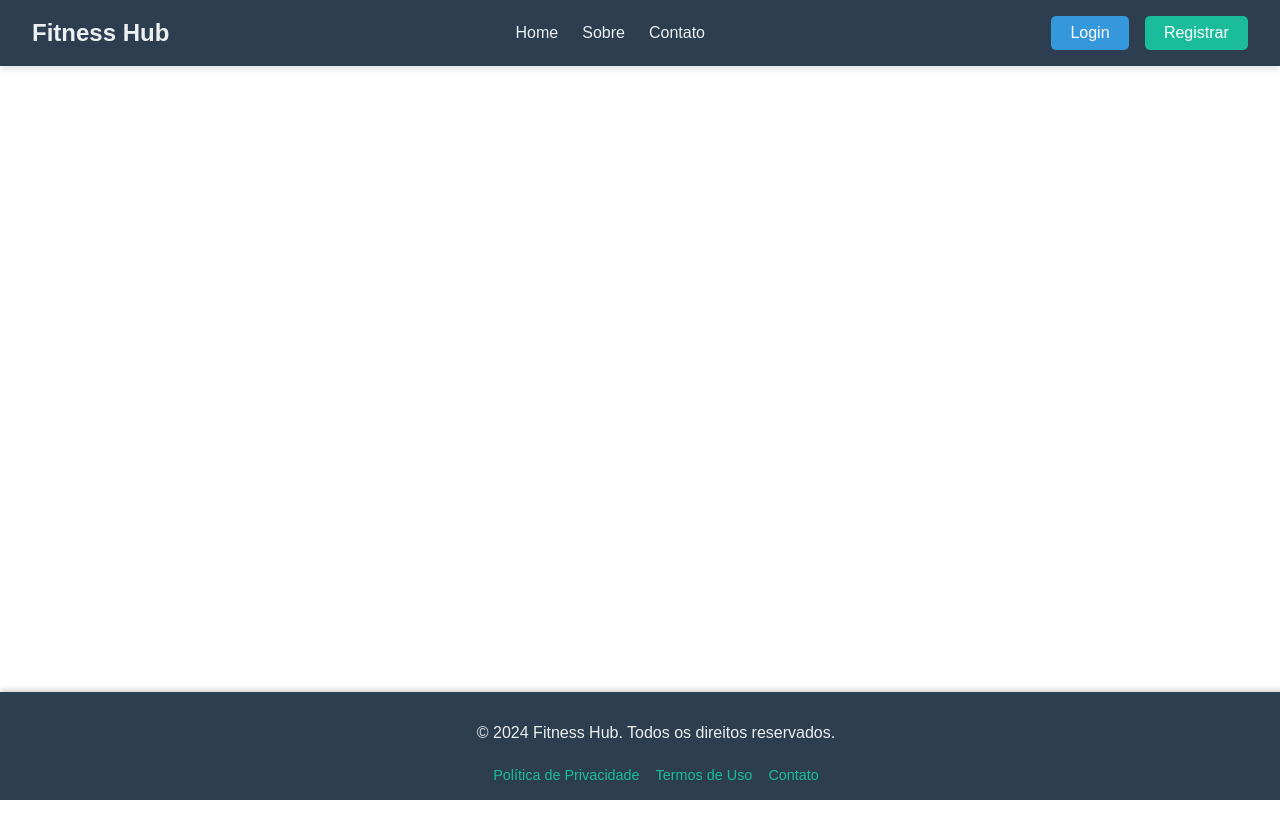
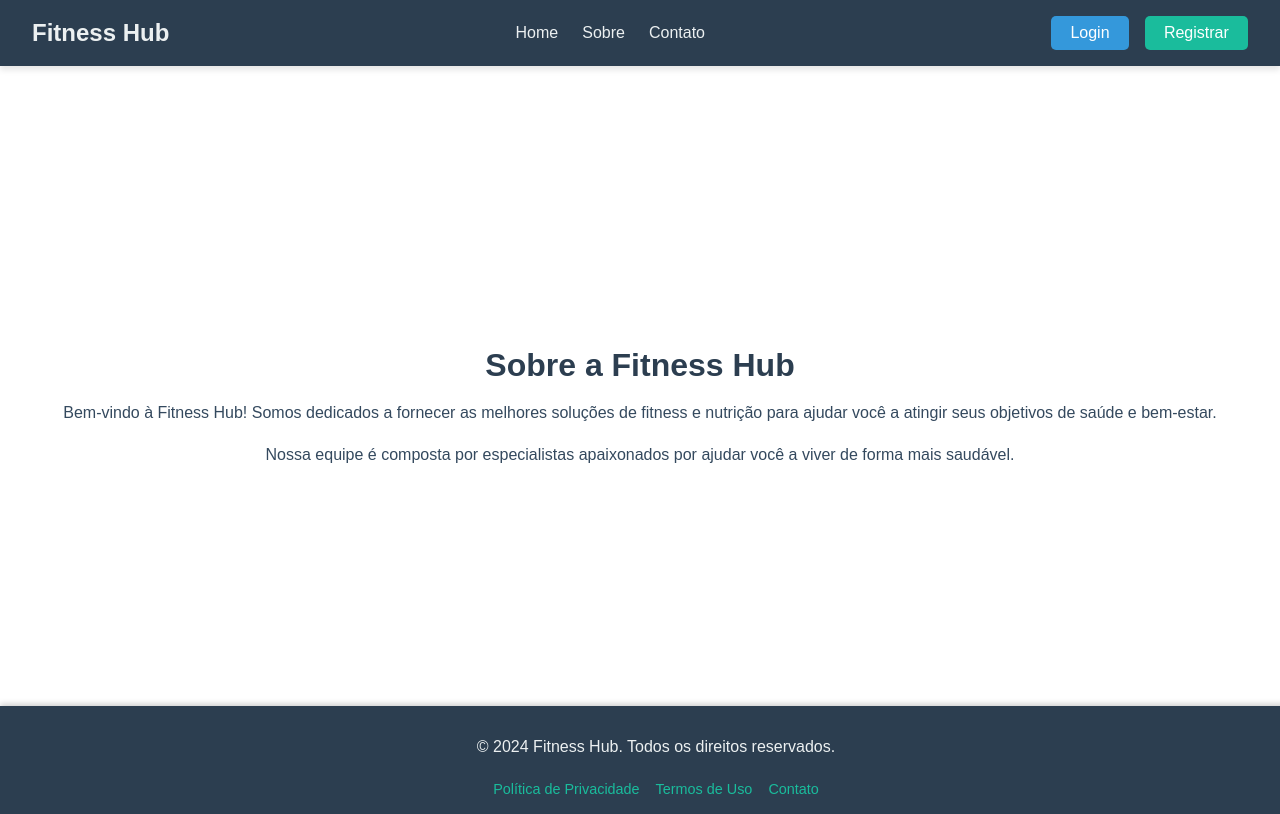
Before and after one commit to AlexSantos2002/DAW-Project, a JavaScript app in the folder client/: page /about in a window 1280 px wide. Shown: the top 814 px of the page. Built offline with nearby package versions, Linux system fonts and the light colour scheme.

Commit message:
Adição de funcionalidades para o Sobre e para Contato na NavBar
Agora ao clicar na opção Sobre aparece um texto sobre a empresa e ao clicar em contato aparece um email para entrar em contacto

```diff
--- /dev/null
+++ b/client/src/components/about.vue
@@ -0,0 +1,37 @@
+<template>
+    <div class="about-component">
+      <h2>Sobre a Fitness Hub</h2>
+      <p>
+        Bem-vindo à Fitness Hub! Somos dedicados a fornecer as melhores soluções de fitness e nutrição
+        para ajudar você a atingir seus objetivos de saúde e bem-estar.
+      </p>
+      <p>
+        Nossa equipe é composta por especialistas apaixonados por ajudar você a viver de forma mais saudável.
+      </p>
+    </div>
+  </template>
+
+  <script>
+  export default {
+    name: "AboutComponent",
+  };
+  </script>
+
+  <style scoped>
+  .about-component {
+    text-align: center;
+    margin-top: 2rem;
+  }
+
+  .about-component h2 {
+    font-size: 2rem;
+    color: #2c3e50;
+    margin-bottom: 1rem;
+  }
+
+  .about-component p {
+    font-size: 1rem;
+    color: #34495e;
+    line-height: 1.6;
+  }
+  </style>
--- /dev/null
+++ b/client/src/components/contact.vue
@@ -0,0 +1,52 @@
+<template>
+    <div class="contact-container">
+      <h2>Entre em Contato</h2>
+      <p>Para mais informações, entre em contato conosco:</p>
+      <ul>
+        <li>Email: <a href="mailto:a71522@ualg.pt">a71522@ualg.pt</a></li>
+        <li>Telefone: <a href="tel:+5511999999999">(11) 99999-9999</a></li>
+        <li>Endereço: Rua Exemplo, 123, São Paulo, SP</li>
+      </ul>
+    </div>
+  </template>
+
+  <script>
+  export default {
+    name: "ContactComponent",
+  };
+  </script>
+
+  <style scoped>
+  .contact-container {
+    text-align: center;
+    padding: 2rem;
+  }
+
+  .contact-container h2 {
+    margin-bottom: 1rem;
+    color: #2c3e50;
+  }
+
+  .contact-container p {
+    margin-bottom: 1rem;
+    font-size: 1.1rem;
+  }
+
+  .contact-container ul {
+    list-style: none;
+    padding: 0;
+  }
+
+  .contact-container li {
+    margin-bottom: 0.5rem;
+  }
+
+  .contact-container a {
+    color: #3498db;
+    text-decoration: none;
+  }
+
+  .contact-container a:hover {
+    color: #1abc9c;
+  }
+  </style>
--- a/client/src/router/index.js
+++ b/client/src/router/index.js
@@ -1,15 +1,19 @@
 import { createRouter, createWebHistory } from "vue-router";
-import home from "../views/home.vue"; // Certifique-se de que o arquivo existe
-import dashboard from "../views/dashboard.vue"; // Importa a view dashboard
+import Home from "../views/home.vue";
+import Dashboard from "../views/dashboard.vue";
+import About from "../views/about.vue";
+import Contact from "../views/contact.vue"; // Importa a nova página de Contatos
 
 const routes = [
-  { path: "/", name: "home", component: home }, // Rota inicial
-  { path: "/dashboard", name: "dashboard", component: dashboard }, // Rota para a dashboard
+  { path: "/", name: "home", component: Home },
+  { path: "/dashboard", name: "dashboard", component: Dashboard },
+  { path: "/about", name: "about", component: About },
+  { path: "/contact", name: "contact", component: Contact }, // Adiciona a rota para Contatos
 ];
 
 const router = createRouter({
-  history: createWebHistory(), // Usa o modo de histórico do navegador
+  history: createWebHistory(),
   routes,
 });
 
-export default router; // Exporta o roteador para ser usado no main.js
+export default router;
--- /dev/null
+++ b/client/src/views/about.vue
@@ -0,0 +1,26 @@
+<template>
+    <div class="about-view">
+      <AboutComponent />
+    </div>
+  </template>
+
+  <script>
+  import AboutComponent from "../components/about.vue";
+
+  export default {
+    name: "AboutView",
+    components: {
+      AboutComponent,
+    },
+  };
+  </script>
+
+  <style scoped>
+  .about-view {
+    display: flex;
+    justify-content: center;
+    align-items: center;
+    flex-direction: column;
+    min-height: 80vh;
+  }
+  </style>
--- /dev/null
+++ b/client/src/views/contact.vue
@@ -0,0 +1,22 @@
+<template>
+    <div class="contact-page">
+      <ContactComponent />
+    </div>
+  </template>
+
+  <script>
+  import ContactComponent from "../components/contact.vue";
+
+  export default {
+    name: "ContactPage",
+    components: {
+      ContactComponent,
+    },
+  };
+  </script>
+
+  <style scoped>
+  .contact-page {
+    padding: 2rem;
+  }
+  </style>
```
